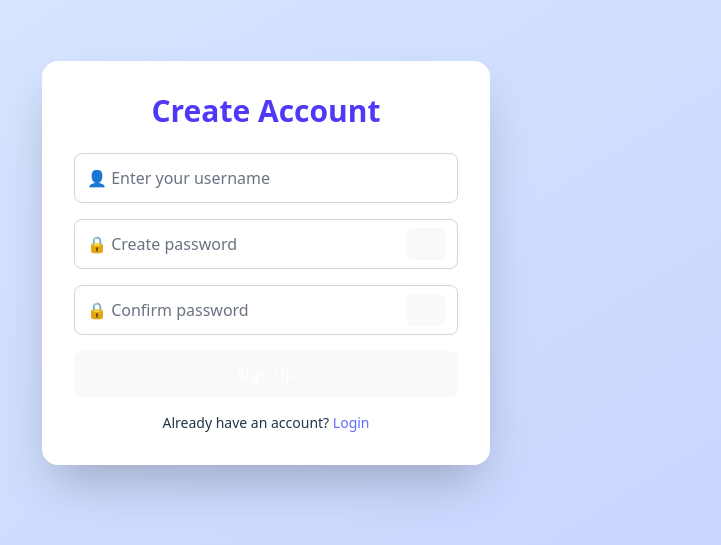
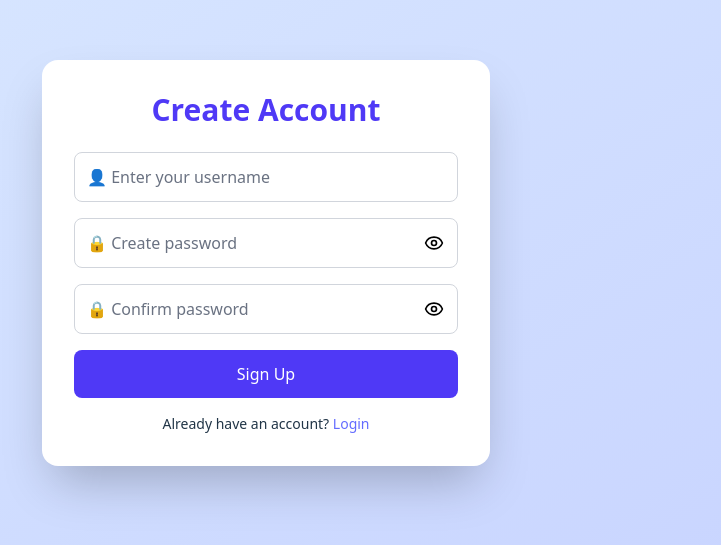
Before and after one commit to ManojKumar184/chatterbox, a React (Vite) app in the folder frontend/: page /register in a window 1280 px wide. Shown: the part 137-682 px from the top of the page, without its empty margins (374-1095 px from the left). Built offline with nearby package versions, Linux system fonts and the light colour scheme; no server answers.

Commit message:
attempt failed trying again

```diff
--- a/frontend/src/pages/Register.jsx
+++ b/frontend/src/pages/Register.jsx
@@ -73,16 +73,16 @@ export default function Register() {
               placeholder="🔒 Create password"
               value={data.password}
               onChange={(e) => setData({ ...data, password: e.target.value })}
-              className="w-full border border-gray-300 p-3 rounded-lg focus:ring-2 focus:ring-indigo-400 outline-none text-gray-800 placeholder-gray-500"
+              className="w-full border border-gray-300 p-3 rounded-lg focus:ring-2 focus:ring-indigo-400 outline-none text-gray-800 placeholder-gray-500 pr-10"
               required
             />
-            <button
-              type="button"
+            <div
+              role="button"
               onClick={() => setShowPassword((prev) => !prev)}
-              className="absolute right-3 top-1/2 -translate-y-1/2 w-8 h-8 bg-white rounded-full border border-gray-300 flex items-center justify-center"
+              className="absolute right-2 top-1/2 -translate-y-1/2 w-8 h-8 flex items-center justify-center rounded-full bg-white z-10 cursor-pointer"
             >
-              {showPassword ? <EyeOff size={20} color="black" /> : <Eye size={20} color="black" />}
-            </button>
+              {showPassword ? <EyeOff size={20} stroke="black" /> : <Eye size={20} stroke="black" />}
+            </div>
           </div>
 
           {/* Confirm password input */}
@@ -92,21 +92,26 @@ export default function Register() {
               placeholder="🔒 Confirm password"
               value={data.confirmPassword}
               onChange={(e) => setData({ ...data, confirmPassword: e.target.value })}
-              className="w-full border border-gray-300 p-3 rounded-lg focus:ring-2 focus:ring-indigo-400 outline-none text-gray-800 placeholder-gray-500"
+              className="w-full border border-gray-300 p-3 rounded-lg focus:ring-2 focus:ring-indigo-400 outline-none text-gray-800 placeholder-gray-500 pr-10"
               required
             />
-            <button
-              type="button"
+            <div
+              role="button"
               onClick={() => setShowConfirm((prev) => !prev)}
-              className="absolute right-3 top-1/2 -translate-y-1/2 w-8 h-8 bg-white rounded-full border border-gray-300 flex items-center justify-center"
+              className="absolute right-2 top-1/2 -translate-y-1/2 w-8 h-8 flex items-center justify-center rounded-full bg-white z-10 cursor-pointer"
             >
-              {showPassword ? <EyeOff size={20} color="black" /> : <Eye size={20} color="black" />}
-            </button>
+              {showConfirm ? <EyeOff size={20} stroke="black" /> : <Eye size={20} stroke="black" />}
+            </div>
           </div>
 
-          <button className="w-full bg-indigo-600 text-white p-3 rounded-lg hover:bg-indigo-700 transition">
+          {/* Sign Up div */}
+          <div
+            onClick={handleSubmit}
+            className="w-full bg-indigo-600 text-white p-3 rounded-lg text-center hover:bg-indigo-700 transition cursor-pointer"
+          >
             Sign Up
-          </button>
+          </div>
+
           {error && <p className="text-red-500 text-sm text-center">{error}</p>}
         </form>
 
```
